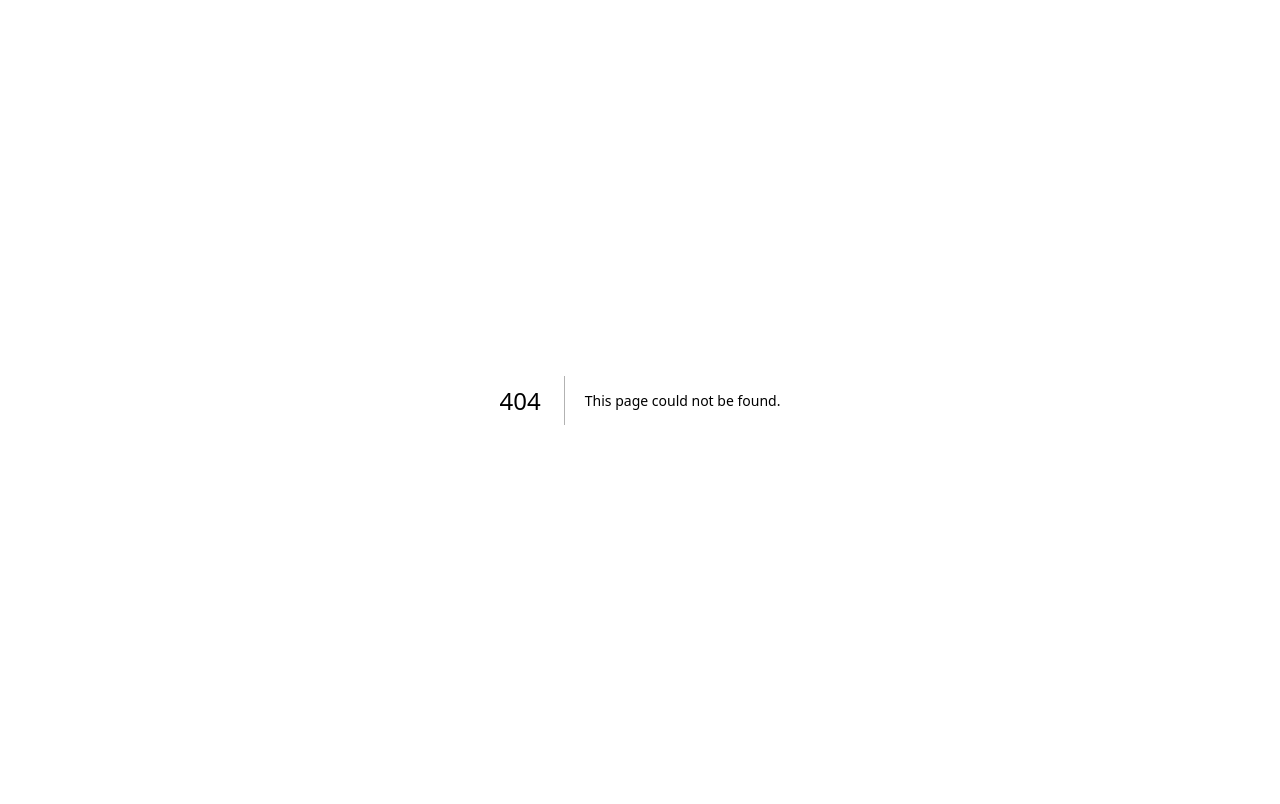
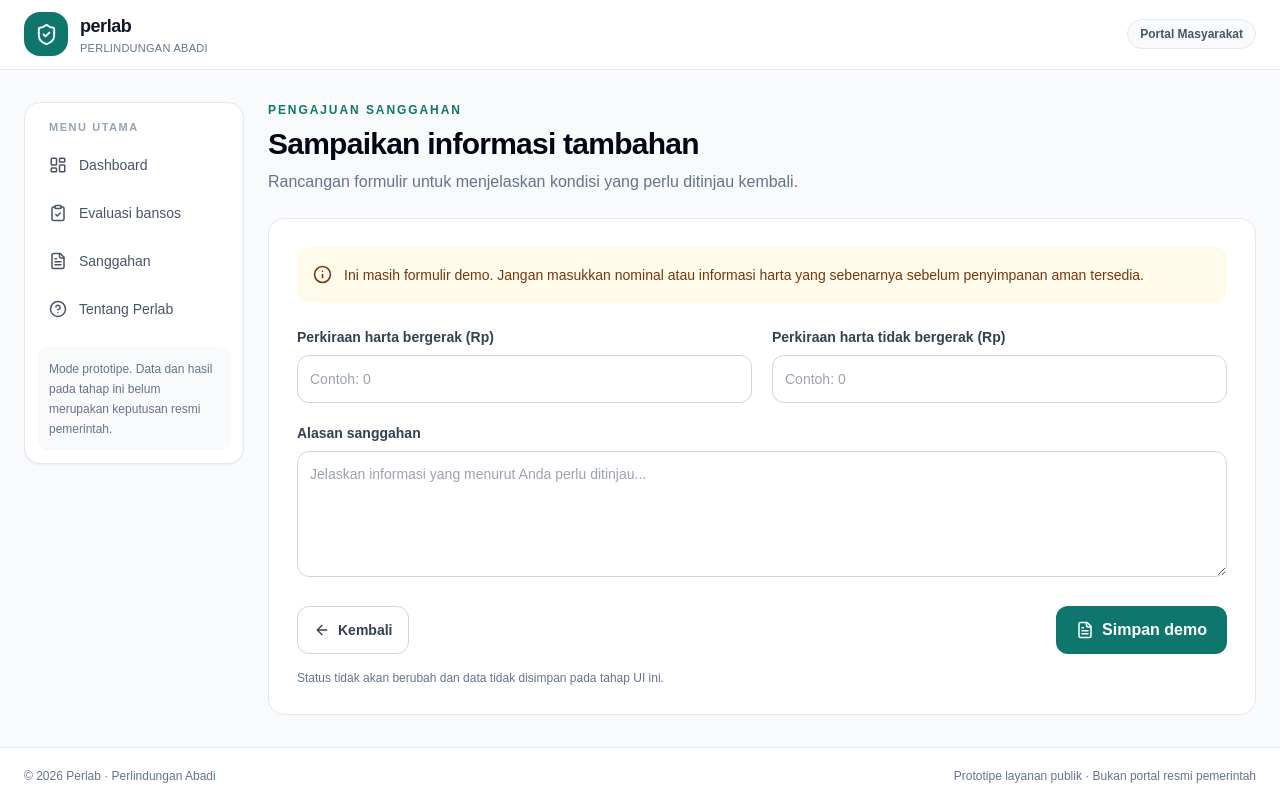
Before and after one commit to altavista21/perlab, a Next.js app: page /user/sanggah in a window 1280 px wide. Before the commit this address had no page. Built offline with nearby package versions, Linux system fonts and the light colour scheme.

Commit message:
feat(user): add dispute form prototype

```diff
--- /dev/null
+++ b/app/user/sanggah/page.tsx
@@ -0,0 +1,14 @@
+import Link from "next/link";
+import { ArrowLeft, FileText, Info } from "lucide-react";
+import { Shell, PageHeading } from "../../_components/shell";
+
+export default function SanggahPage() {
+  return <Shell><PageHeading eyebrow="Pengajuan sanggahan" title="Sampaikan informasi tambahan" description="Rancangan formulir untuk menjelaskan kondisi yang perlu ditinjau kembali."/>
+    <form action="/user/dashboard" className="rounded-2xl border border-slate-200 bg-white p-5 sm:p-7"><div className="flex items-start gap-3 rounded-xl bg-amber-50 p-4 text-sm leading-6 text-amber-900"><Info size={19} className="mt-0.5 shrink-0"/><p>Ini masih formulir demo. Jangan masukkan nominal atau informasi harta yang sebenarnya sebelum penyimpanan aman tersedia.</p></div>
+      <div className="mt-6 grid gap-5 sm:grid-cols-2"><label className="text-sm font-semibold text-slate-700">Perkiraan harta bergerak (Rp)<input name="hartaBergerak" type="number" min="0" placeholder="Contoh: 0" required className="mt-2 min-h-12 w-full rounded-xl border border-slate-300 px-3 font-normal"/></label><label className="text-sm font-semibold text-slate-700">Perkiraan harta tidak bergerak (Rp)<input name="hartaTidakBergerak" type="number" min="0" placeholder="Contoh: 0" required className="mt-2 min-h-12 w-full rounded-xl border border-slate-300 px-3 font-normal"/></label></div>
+      <label className="mt-5 block text-sm font-semibold text-slate-700">Alasan sanggahan<textarea name="alasan" minLength={10} maxLength={2000} required rows={5} placeholder="Jelaskan informasi yang menurut Anda perlu ditinjau..." className="mt-2 w-full rounded-xl border border-slate-300 p-3 font-normal outline-none focus:border-perlab-600 focus:ring-4 focus:ring-perlab-100"/></label>
+      <div className="mt-6 flex flex-col gap-3 sm:flex-row sm:justify-between"><Link href="/user/dashboard" className="inline-flex min-h-12 items-center justify-center gap-2 rounded-xl border border-slate-300 px-4 text-sm font-semibold text-slate-700"><ArrowLeft size={16}/> Kembali</Link><button type="submit" className="inline-flex min-h-12 items-center justify-center gap-2 rounded-xl bg-perlab-700 px-5 font-semibold text-white hover:bg-perlab-800"><FileText size={18}/> Simpan demo</button></div>
+      <p className="mt-4 text-xs text-slate-500">Status tidak akan berubah dan data tidak disimpan pada tahap UI ini.</p>
+    </form>
+  </Shell>;
+}
```
